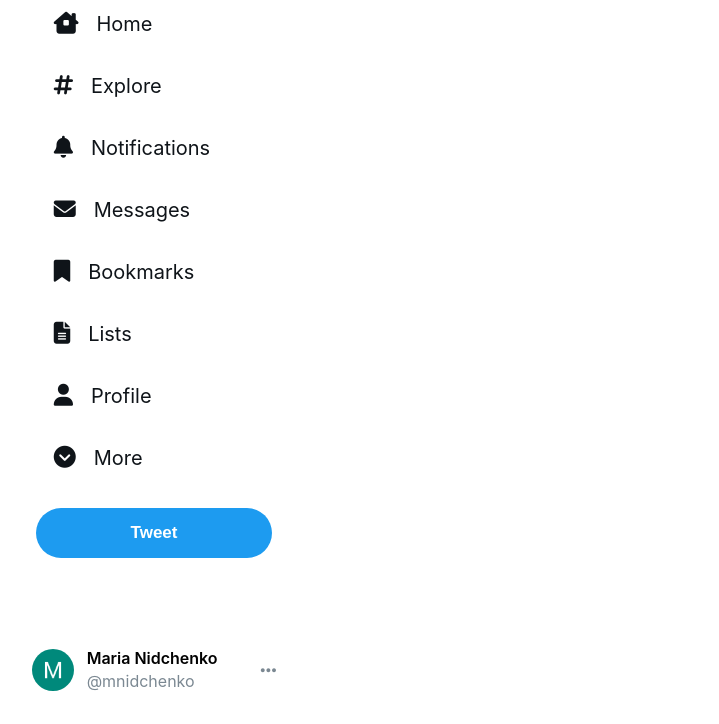
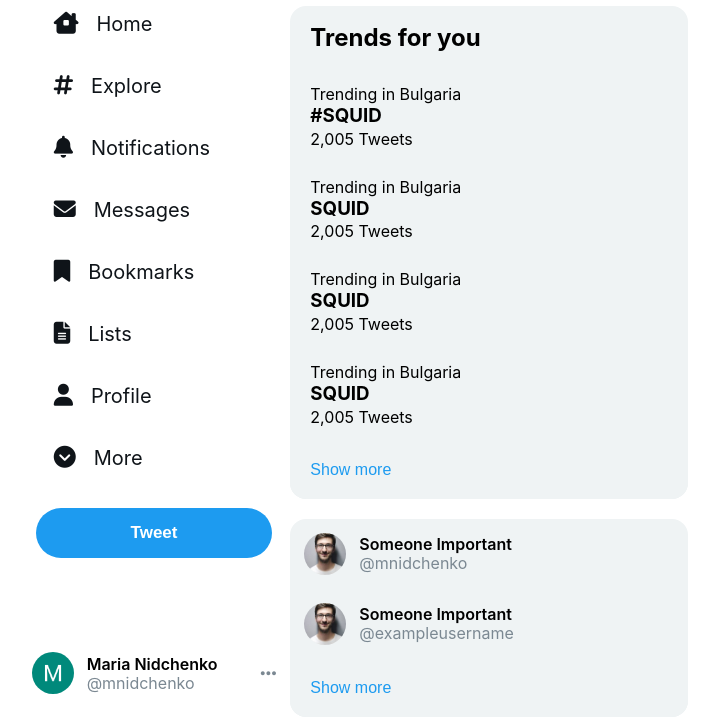
Before and after one commit to marianidchenko/TwitterClone, a plain HTML site: page index.html in a window 1280 px wide. Shown: the part 76-800 px from the top of the page, without its empty margins (287-1006 px from the left). Drawn offline with Linux system fonts and the light colour scheme.

Commit message:
completed right sidebar

```diff
--- a/index.html
+++ b/index.html
@@ -5,6 +5,7 @@
     <meta http-equiv="X-UA-Compatible" content="IE=edge" />
     <meta name="viewport" content="width=device-width, initial-scale=1.0" />
     <title>Twitter Clone</title>
+    <link rel="stylesheet" type="text/css" href="reset.css" />
     <link rel="stylesheet" type="text/css" href="right-sidebar.css" />
     <link rel="stylesheet" type="text/css" href="left-sidebar.css" />
     <link rel="stylesheet" type="text/css" href="main.css" />
@@ -18,8 +19,7 @@
           </li>
           <li class="menu-items">
             <a href="" class="menu-link"
-                            ><i class="fa-solid fa-house-chimney-window"></i
-                            >Home</a
+              ><i class="fa-solid fa-house-chimney-window"></i>Home</a
             >
           </li>
           <li class="menu-items">
@@ -54,8 +54,7 @@
           </li>
           <li class="menu-items">
             <a href="" class="menu-link"
-                            ><i class="fa-solid fa-circle-chevron-down"></i
-                            >More</a
+              ><i class="fa-solid fa-circle-chevron-down"></i>More</a
             >
           </li>
         </ul>
@@ -77,9 +76,65 @@
       <main class="main-feed"></main>
       <aside class="sidebar-right">
         <from class="search">
-                    <input type="text" placeholder="Search Twitter" class="search-bar"/>
-                    <button class="search-btn"><i class="fa-solid fa-magnifying-glass"></i></button>
+          <input type="text" placeholder="Search Twitter" class="search-bar" />
+          <button class="search-btn">
+            <i class="fa-solid fa-magnifying-glass"></i>
+          </button>
         </from>
+        <section class="sidebar-section">
+          <div class="trends">
+            <h2 class="trends-title">Trends for you</h2>
+            <article class="trend-card">
+              <p class="trend-info">Trending in Bulgaria</p>
+              <h3 class="trend-hashtag">#SQUID</h3>
+              <p class="trend-info">2,005 Tweets</p>
+            </article>
+            <article class="trend-card">
+              <p class="trend-info">Trending in Bulgaria</p>
+              <h3 class="trend-hashtag">SQUID</h3>
+              <p class="trend-info">2,005 Tweets</p>
+            </article>
+            <article class="trend-card">
+              <p class="trend-info">Trending in Bulgaria</p>
+              <h3 class="trend-hashtag">SQUID</h3>
+              <p class="trend-info">2,005 Tweets</p>
+            </article>
+            <article class="trend-card">
+              <p class="trend-info">Trending in Bulgaria</p>
+              <h3 class="trend-hashtag">SQUID</h3>
+              <p class="trend-info">2,005 Tweets</p>
+            </article>
+          </div>
+          <button class="show-more-btn">Show more</button>
+        </section>
+        <section class="sidebar-section">
+          <div class="follow-suggestions">
+            <h2 class="follow-title"></h2>
+            <article class="profile-card">
+              <img
+                src="images/images.jfif"
+                alt=""
+                class="profile-photo"
+              />
+              <div class="profile-info">
+                <h3 class="profile-name">Someone Important</h3>
+                <p class="profile-handle">@mnidchenko</p>
+              </div>
+            </article>
+            <article class="profile-card">
+              <img
+                src="images/images.jfif"
+                alt=""
+                class="profile-photo"
+              />
+              <div class="profile-info">
+                <h3 class="profile-name">Someone Important</h3>
+                <p class="profile-handle">@exampleusername</p>
+              </div>
+            </article>
+          </div>
+          <button class="show-more-btn">Show more</button>
+        </section>
       </aside>
     </div>
   </body>
--- a/left-sidebar.css
+++ b/left-sidebar.css
@@ -89,7 +89,9 @@
 }
 
 .sidebar-left .profile-card .profile-photo {
+    object-fit: cover;
     height: 42px;
+    width: 42px;
     margin-right: 10px;
     border-radius: 50%;
 }
--- a/main.css
+++ b/main.css
@@ -4,6 +4,7 @@
     --clr-font-dark: #0f1419;
     --clr-font-gray: #7b8892;
     --clr-hover-gray: #e7e7e8;
+    --clr-light-gray: #eff3f4;
 }
 
 body {
--- /dev/null
+++ b/reset.css
@@ -0,0 +1,44 @@
+
+html, body, div, span, applet, object, iframe,
+h1, h2, h3, h4, h5, h6, p, blockquote, pre,
+a, abbr, acronym, address, big, cite, code,
+del, dfn, em, img, ins, kbd, q, s, samp,
+small, strike, strong, sub, sup, tt, var,
+b, u, i, center,
+dl, dt, dd, ol, ul, li,
+fieldset, form, label, legend,
+table, caption, tbody, tfoot, thead, tr, th, td,
+article, aside, canvas, details, embed,
+figure, figcaption, footer, header, hgroup,
+menu, nav, output, ruby, section, summary,
+time, mark, audio, video {
+	margin: 0;
+	padding: 0;
+	border: 0;
+	/* font-size: 100%;
+	font: inherit; */
+	vertical-align: baseline;
+}
+/* HTML5 display-role reset for older browsers */
+article, aside, details, figcaption, figure,
+footer, header, hgroup, menu, nav, section {
+	display: block;
+}
+body {
+	line-height: 1;
+}
+ol, ul {
+	list-style: none;
+}
+blockquote, q {
+	quotes: none;
+}
+blockquote:before, blockquote:after,
+q:before, q:after {
+	content: '';
+	content: none;
+}
+table {
+	border-collapse: collapse;
+	border-spacing: 0;
+}
--- a/right-sidebar.css
+++ b/right-sidebar.css
@@ -8,18 +8,24 @@
 
 .sidebar-right .search-bar {
     border-radius: 0 52px 52px 0;
-    background-color: var(--clr-hover-gray);
+    background-color: var(--clr-light-gray);
     border: none;
     padding: 16px 100px 16px 0px;
     font-size: 17px;
+    margin-top: 10px;
 
+}
+
+.sidebar-right .search-bar:focus {
+    outline: none;
 }
 
 .sidebar-right .search-btn {
     border-radius: 52px 0 0 52px;
-    background-color: var(--clr-hover-gray);
+    background-color: var(--clr-light-gray);
     border: none;
     padding: 16px 30px;
+    margin-top: 10px;
 }
 
 
@@ -27,3 +33,78 @@
     font-size: 17px;
     color: var(--clr-font-gray);
 }
+
+/*
+Trends */
+
+.sidebar-section {
+    background-color: var(--clr-light-gray);
+    margin-top: 20px;
+    border-radius: 16px;
+}
+
+.trends .trends-title {
+    padding: 20px;
+}
+
+.trends .trend-card {
+    padding: 16px 20px;
+}
+
+.trends .trend-card:hover {
+    background-color: var(--clr-hover-gray);
+    cursor: pointer;
+}
+
+.trends .trend-card .trend-hashtag {
+    margin: 5px 0;
+}
+
+.show-more-btn {
+    border-radius: 0 0 16px 16px;
+    width: 100%;
+    border: none;
+    background-color: var(--clr-light-gray);
+    padding: 20px;
+    color: var(--clr-blue);
+    font-size: 16px;
+    text-align: start;
+}
+
+.show-more-btn:hover {
+    background-color: var(--clr-hover-gray);
+    cursor: pointer;
+}
+
+.sidebar-right .profile-card {
+    margin-top: auto;
+    display: flex;
+    align-items: center;
+    padding: 14px;
+    border-radius: 52px;
+}
+
+.sidebar-right .profile-card:hover {
+    cursor: pointer;
+    background-color: var(--clr-hover-gray);
+}
+
+.sidebar-right .profile-card .profile-photo {
+    object-fit: cover;
+    height: 42px;
+    width: 42px;
+    margin-right: 10px;
+    border-radius: 50%;
+}
+
+.sidebar-right .profile-card .profile-name {
+    margin: 3px;
+    font-weight: 600;
+    font-size: 16px;
+}
+
+.sidebar-right .profile-card .profile-handle {
+    margin: 3px;
+    font-size: 16px;
+    color: var(--clr-font-gray);
+}
```
Also changed, not shown: images/images.jfif (added). Lines whose indentation alone changed are shown as unchanged.
